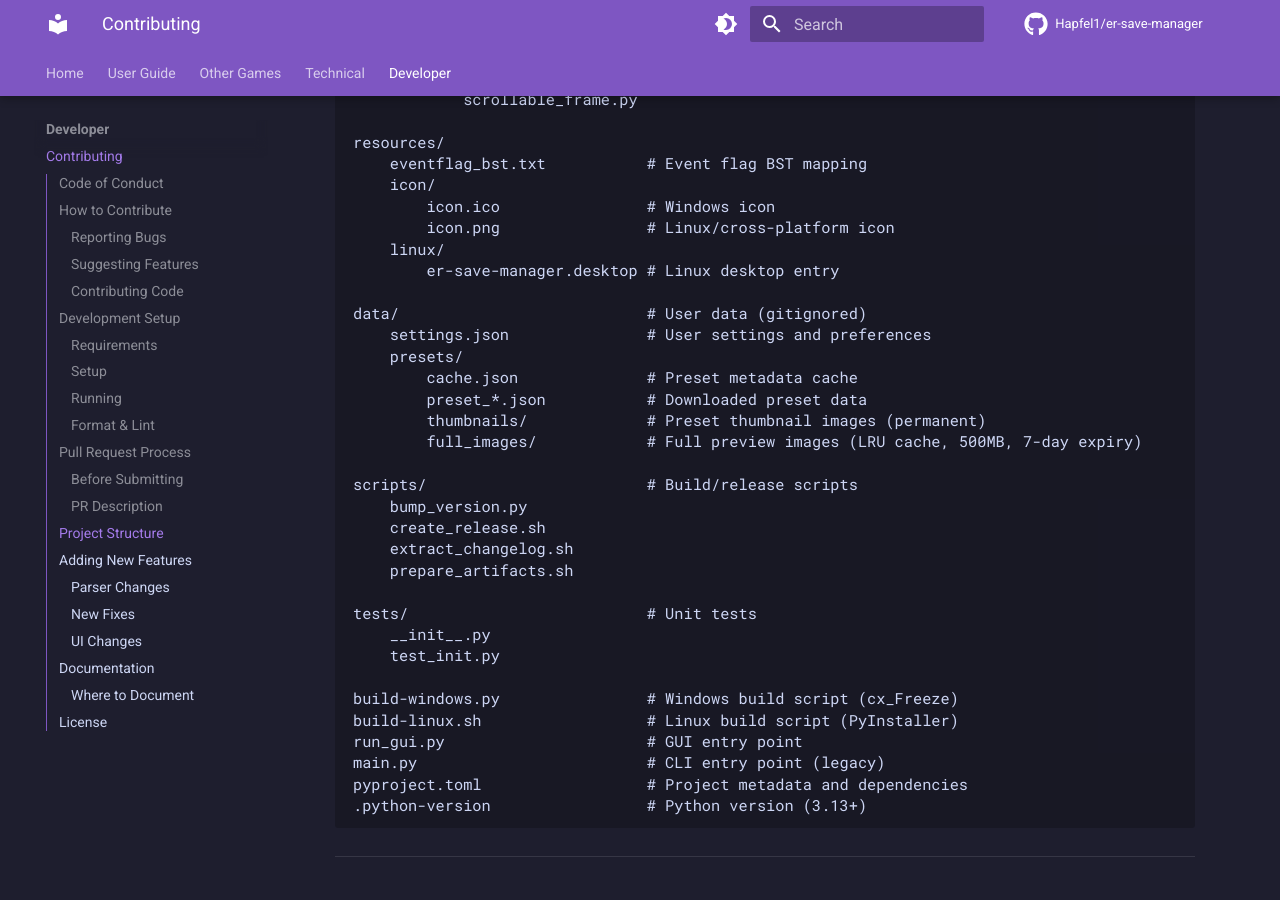
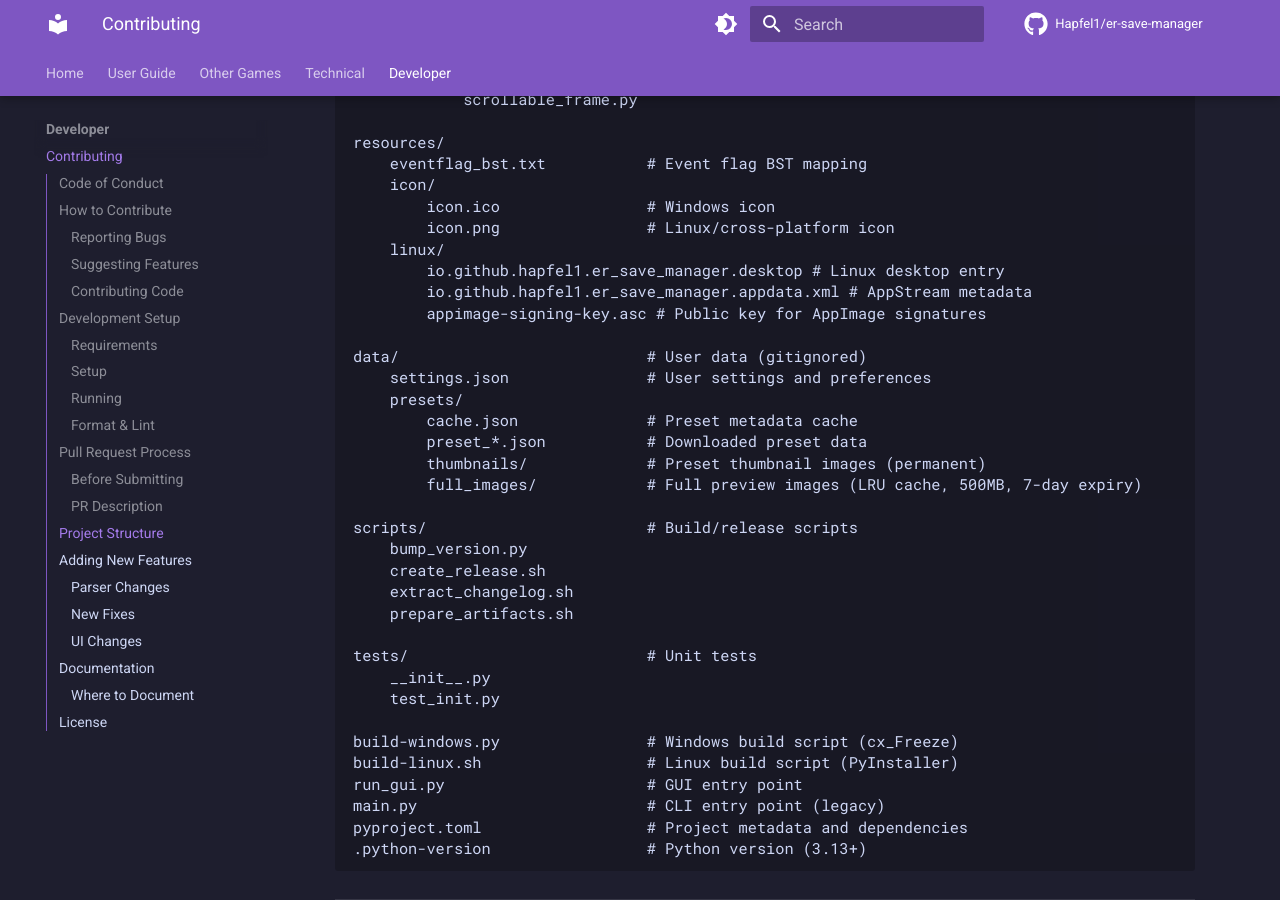
Before and after one commit to Hapfel1/er-save-manager, an MkDocs documentation site: the page built from docs/developer/contributing.md, in a window 1280 px wide and 900 px high, scrolled down 5992 px. Built offline with MkDocs 1.6.1 and Material for MkDocs 9.7.7, drawn with Linux system fonts in a browser that asks for light colours; comment, search, counter and statistics services are not loaded; the version menu is left out.

Commit message:
ci(linux): AppStream metadata and GPG-signed AppImage (#458)
appimagetool warned about missing AppStream metadata, appstreamcli and
gpg. The AppDir now carries usr/share/metainfo/<desktop id>.appdata.xml;
the desktop file is renamed to io.github.hapfel1.er_save_manager.desktop
because appimagetool looks for the metainfo under the desktop file name
and AppStream requires a reverse-DNS component id. package-linux.sh
validates the tree with appstreamcli --no-net and passes --no-appstream
to appimagetool, whose own check downloads every <url>.

package-linux.sh signs when APPIMAGE_SIGN_KEY is set. release.yml imports
the key from APPIMAGE_GPG_PRIVATE_KEY and passes the passphrase through
APPIMAGETOOL_SIGN_PASSPHRASE. Both Linux jobs install appstream and
gnupg. The public key is in resources/linux/appimage-signing-key.asc.

pyproject.toml declared MIT; the license is source-available, so it now
uses a LicenseRef expression with LICENSE as the license file.

```diff
--- a/docs/developer/contributing.md
+++ b/docs/developer/contributing.md
@@ -246,7 +246,9 @@ resources/
         icon.ico                # Windows icon
         icon.png                # Linux/cross-platform icon
     linux/
-        er-save-manager.desktop # Linux desktop entry
+        io.github.hapfel1.er_save_manager.desktop # Linux desktop entry
+        io.github.hapfel1.er_save_manager.appdata.xml # AppStream metadata
+        appimage-signing-key.asc # Public key for AppImage signatures
 
 data/                           # User data (gitignored)
     settings.json               # User settings and preferences
--- a/pyproject.toml
+++ b/pyproject.toml
@@ -3,7 +3,8 @@ name = "er-save-manager"
 version = "2.4.2"
 description = "Elden Ring Save File Editor, Backup Manager, and Corruption Fixer"
 readme = "README.md"
-license = "MIT"
+license = "LicenseRef-er-save-manager-Source-Available"
+license-files = ["LICENSE"]
 requires-python = ">=3.13"
 authors = [
     { name = "Hapfel" }
```
Also changed, not shown: DEVELOPMENT.md (+3 -1 lines), README.md (+1 -1 lines), 7 other files.
